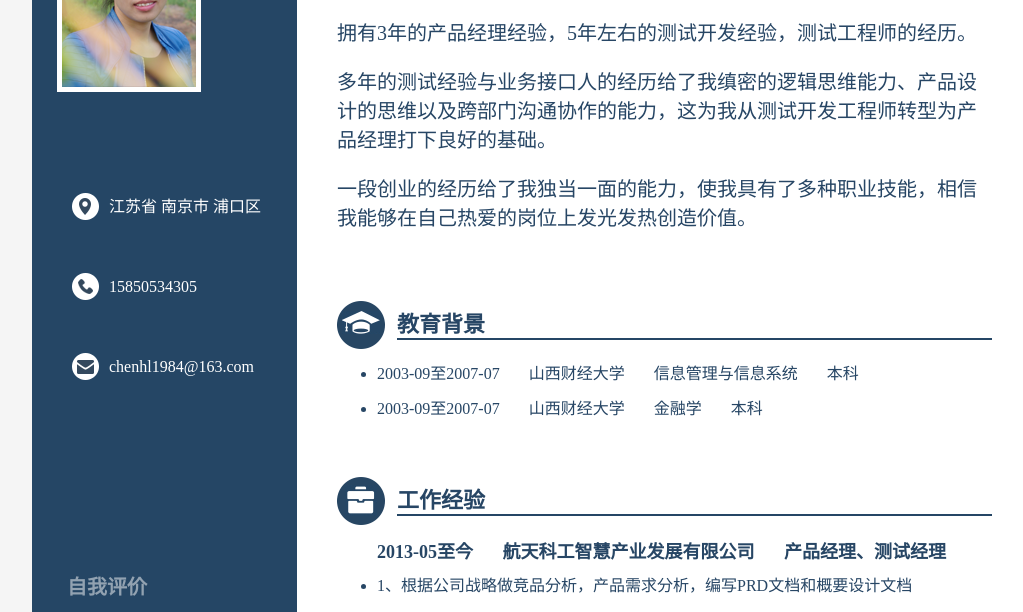
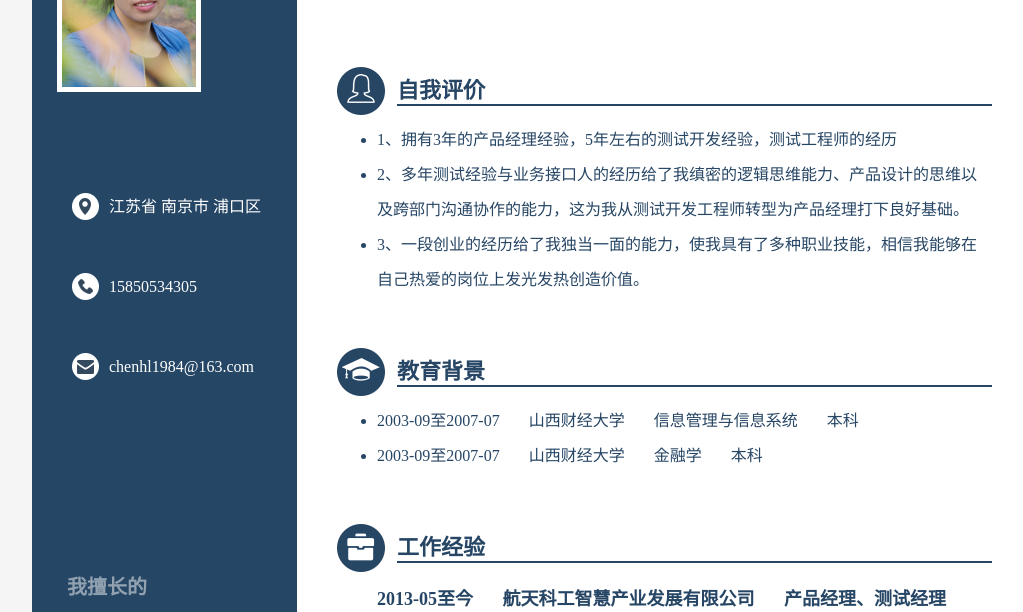
Before and after one commit to caiye1985/cv, a plain HTML site: page index.html in a window 1280 px wide. Shown: the part 171-783 px from the top of the page, without its empty margins (108-1131 px from the left). Drawn offline with Linux system fonts and the light colour scheme.

Commit message:
修改简历

```diff
--- a/css/style.css
+++ b/css/style.css
@@ -15,13 +15,13 @@ body{
   width: 1000px;
   background: #fff;
   margin-bottom: 40px;
-  height: 2550px;
+  height: 3000px;
 }
 /*左侧*/
 .left{
   background: #254665;
   width: 265px;
-  height: 2550px;
+  height: 3000px;
   float: left;
 }
 .headerimg{
--- a/index.html
+++ b/index.html
@@ -24,7 +24,7 @@
                         </ul>
                     </div>
                     <div class="myself">
-                        <h3>自我评价</h3>
+                        <h3>我擅长的</h3>
                         <p>1.擅长需求分析、产品交互设计、用户体验设计,界面视觉引导</p>
                         <p>2.精通Axure,Visio进行产品设计，熟练使用Photoshop、Html+CSS</p>
                         <p>3.善于设计新产品，注重用户体验，熟悉互联网产品开发和管理流程</p>
@@ -62,13 +62,24 @@
                     <div class="name">
                         <span>陈海丽</span>
                         <p>产品经理/交互设计师/高级前端工程师</p>
-
-                        <p>拥有3年的产品经理经验，5年左右的测试开发经验，测试工程师的经历。</p>
-                        <p>多年的测试经验与业务接口人的经历给了我缜密的逻辑思维能力、产品设计的思维以及跨部门沟通协作的能力，这为我从测试开发工程师转型为产品经理打下良好的基础。</p>
-                        <p>一段创业的经历给了我独当一面的能力，使我具有了多种职业技能，相信我能够在自己热爱的岗位上发光发热创造价值。</p>
                     </div>
+                    <!--自我评价begin!-->
+                    <div class="edu">
+                        <image src="./images/evaluation.png">
+                        <div class="title">
+                            自我评价
+                        </div>
+                        <div clss="content">
+                            <ul class="list">
+                                <li>1、拥有3年的产品经理经验，5年左右的测试开发经验，测试工程师的经历</li>
+                                <li>2、多年测试经验与业务接口人的经历给了我缜密的逻辑思维能力、产品设计的思维以及跨部门沟通协作的能力，这为我从测试开发工程师转型为产品经理打下良好基础。</li>
+                                <li>3、一段创业的经历给了我独当一面的能力，使我具有了多种职业技能，相信我能够在自己热爱的岗位上发光发热创造价值。</li>
+                            </ul>
+                        </div>
+                    </div>
+                    <!--自我评价end!-->
                     <!--教育背景begin!-->
-                    <div class="edu">
+                    <div class="edu ptop40">
                         <image src="./images/edu.png">
                         <div class="title">
                             教育背景
@@ -91,6 +102,7 @@
                         </div>
                     </div>
                     <!--教育背景end!-->
+
                     <!--工作经验begin!-->
                     <div class="edu ptop40">
                         <image src="./images/job.png">
@@ -146,8 +158,7 @@
                                     <span>上海迪斯尼度假村票务系统</span>
                                 </div>
                                 <div class="summery">
-                                    。。。
-                                    项目目前正在准备上线中
+                                    ...... 项目目前正在准备上线中
                                 </div>
                                 <li>1、编写软件需求设计和概要设计文档</li>
                                 <li>2、根据软件需求说明书使用Axure设计产品原型，APP应用UED设计</li>
```
Also changed, not shown: images/evaluation.png (added), 1 other file.
